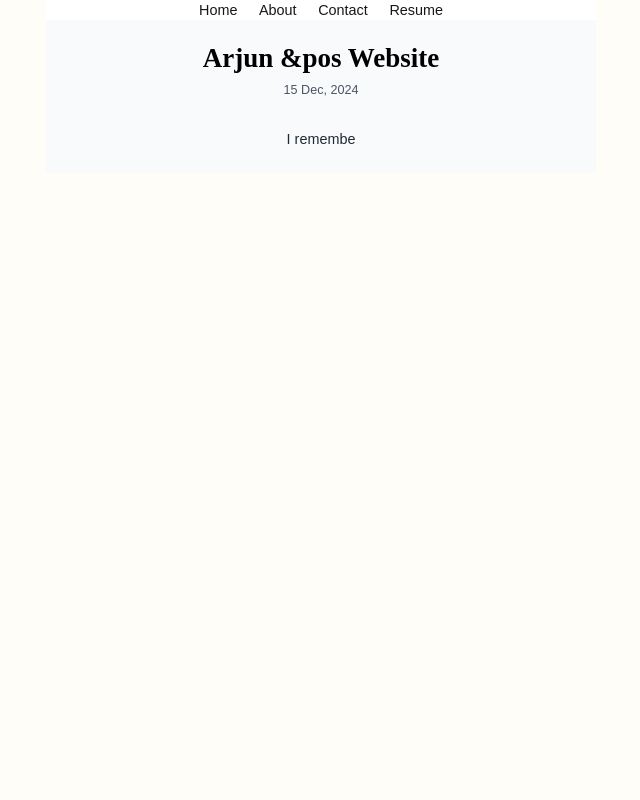
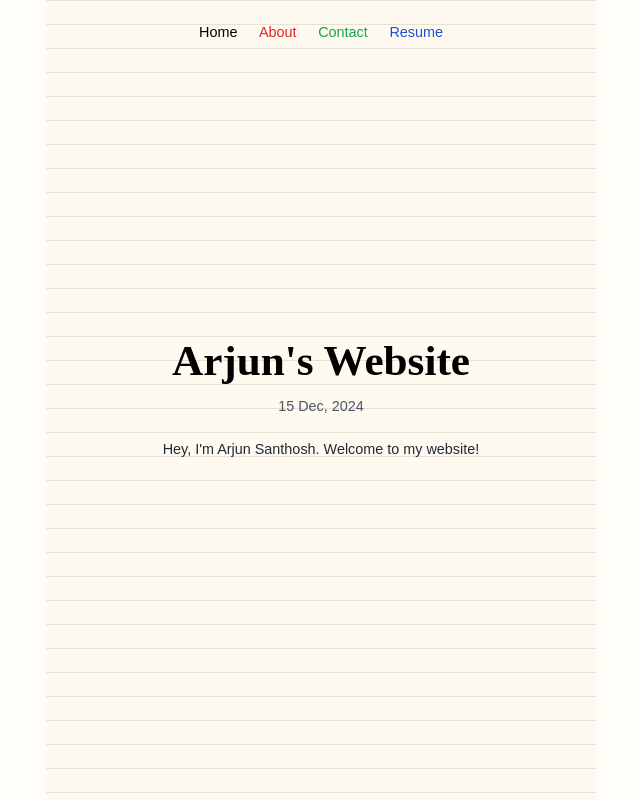
Before and after one commit to rjuna72/resumesite, a Next.js app: page / in a window 1280 px wide. Shown: the whole page, without its empty margins (319-959 px from the left). Built offline with nearby package versions, Linux system fonts and the light colour scheme.

Commit message:
added notebook aesthetic

```diff
--- a/app/Contact/page.tsx
+++ b/app/Contact/page.tsx
@@ -1,11 +1,43 @@
-export default function home(){
-    return(
-    <div className="">
-        <p>Hi</p>
-    </div>
+import Navbar from '../navbar';
+
+export default function home() {
+    return (
+        <div className="">
+            <Navbar/>
+
+
+
+
+            <div className="flex justify-center align-middle pt-11">
+            <span className="[&>svg]:h-5 [&>svg]:w-5">
+                <svg
+                    xmlns="http://www.w3.org/2000/svg"
+                    fill="currentColor"
+                    viewBox="0 0 496 512">
+                    <path
+                        d="M165.9 397.4c0 2-2.3 3.6-5.2 3.6-3.3 .3-5.6-1.3-5.6-3.6 0-2 2.3-3.6 5.2-3.6 3-.3 5.6 1.3 5.6 3.6zm-31.1-4.5c-.7 2 1.3 4.3 4.3 4.9 2.6 1 5.6 0 6.2-2s-1.3-4.3-4.3-5.2c-2.6-.7-5.5 .3-6.2 2.3zm44.2-1.7c-2.9 .7-4.9 2.6-4.6 4.9 .3 2 2.9 3.3 5.9 2.6 2.9-.7 4.9-2.6 4.6-4.6-.3-1.9-3-3.2-5.9-2.9zM244.8 8C106.1 8 0 113.3 0 252c0 110.9 69.8 205.8 169.5 239.2 12.8 2.3 17.3-5.6 17.3-12.1 0-6.2-.3-40.4-.3-61.4 0 0-70 15-84.7-29.8 0 0-11.4-29.1-27.8-36.6 0 0-22.9-15.7 1.6-15.4 0 0 24.9 2 38.6 25.8 21.9 38.6 58.6 27.5 72.9 20.9 2.3-16 8.8-27.1 16-33.7-55.9-6.2-112.3-14.3-112.3-110.5 0-27.5 7.6-41.3 23.6-58.9-2.6-6.5-11.1-33.3 2.6-67.9 20.9-6.5 69 27 69 27 20-5.6 41.5-8.5 62.8-8.5s42.8 2.9 62.8 8.5c0 0 48.1-33.6 69-27 13.7 34.7 5.2 61.4 2.6 67.9 16 17.7 25.8 31.5 25.8 58.9 0 96.5-58.9 104.2-114.8 110.5 9.2 7.9 17 22.9 17 46.4 0 33.7-.3 75.4-.3 83.6 0 6.5 4.6 14.4 17.3 12.1C428.2 457.8 496 362.9 496 252 496 113.3 383.5 8 244.8 8zM97.2 352.9c-1.3 1-1 3.3 .7 5.2 1.6 1.6 3.9 2.3 5.2 1 1.3-1 1-3.3-.7-5.2-1.6-1.6-3.9-2.3-5.2-1zm-10.8-8.1c-.7 1.3 .3 2.9 2.3 3.9 1.6 1 3.6 .7 4.3-.7 .7-1.3-.3-2.9-2.3-3.9-2-.6-3.6-.3-4.3 .7zm32.4 35.6c-1.6 1.3-1 4.3 1.3 6.2 2.3 2.3 5.2 2.6 6.5 1 1.3-1.3 .7-4.3-1.3-6.2-2.2-2.3-5.2-2.6-6.5-1zm-11.4-14.7c-1.6 1-1.6 3.6 0 5.9 1.6 2.3 4.3 3.3 5.6 2.3 1.6-1.3 1.6-3.9 0-6.2-1.4-2.3-4-3.3-5.6-2z" />
+                </svg>
+
+            </span>
+
+
+            <span className="[&>svg]:h-5 [&>svg]:w-5">
+                <svg
+                    xmlns="http://www.w3.org/2000/svg"
+                    fill="currentColor"
+                    viewBox="0 0 448 512">
+                    <path
+                        d="M100.3 448H7.4V148.9h92.9zM53.8 108.1C24.1 108.1 0 83.5 0 53.8a53.8 53.8 0 0 1 107.6 0c0 29.7-24.1 54.3-53.8 54.3zM447.9 448h-92.7V302.4c0-34.7-.7-79.2-48.3-79.2-48.3 0-55.7 37.7-55.7 76.7V448h-92.8V148.9h89.1v40.8h1.3c12.4-23.5 42.7-48.3 87.9-48.3 94 0 111.3 61.9 111.3 142.3V448z" />
+                </svg>
+            </span>
+
+            </div>
+
+
+        </div>
 
 
 
     )
 
-  }
+}
--- a/app/about/page.tsx
+++ b/app/about/page.tsx
@@ -1,8 +1,11 @@
 import Image from 'next/image';
+import Navbar from '../navbar';
 
 export default function Home() {
     return (
       <div>
+        <Navbar />
+
 
 
         <div className="h-screen min-w-full bg-gray-50 text-black flex flex-col items-center p-6">
@@ -15,9 +18,9 @@
 
           <div className="mb-8">
             <Image
-              src="/images/ss.png"
+              src="/images/pfp.jpg"
               alt="Graph and LLM representation"
-              width={500}
+              width={300}
               height={300}
               className="rounded-md shadow-lg border border-gray-200"
             />
--- a/app/globals.css
+++ b/app/globals.css
@@ -7,11 +7,14 @@
   --foreground: #171717;
 }
 
-@media (prefers-color-scheme: dark) {
-  :root {
-    --background: #0a0a0a;
-    --foreground: #ededed;
-  }
+:root {
+  --background: #f8f9fa; /* Light gray background */
+  --foreground: #343a40; /* Dark gray text */
+}
+
+body {
+  background-color: var(--background);
+  color: var(--foreground);
 }
 
 body {
@@ -19,6 +22,7 @@
   background: var(--background);
   font-family: Arial, Helvetica, sans-serif;
 }
+
 
 
 
@@ -181,3 +185,10 @@
   width: 550px;
   margin: 0 auto;
 }
+
+
+.bg-notebook {
+  background-color: #fffaf0; /* Light cream color for paper */
+  background-image: linear-gradient(to bottom, rgba(0, 0, 0, 0.1) 1px, transparent 1px);
+  background-size: 100% 24px; /* 24px spacing between lines */
+}
--- a/app/layout.tsx
+++ b/app/layout.tsx
@@ -3,7 +3,7 @@
 import "./globals.css";
 import { Analytics } from "@vercel/analytics/react"
 
-import Navbar from './navbar';
+
 
 const geistSans = Geist({
   variable: "--font-geist-sans",
@@ -27,8 +27,8 @@
 }>) {
   return (
     <html lang="en">
-      <body className={`${geistSans.variable} ${geistMono.variable} antialiased container`} >
-        <Navbar />
+      <body className={`${geistSans.variable} ${geistMono.variable} antialiased  container`} >
+
         {children}
         <Analytics/>
       </body>
--- a/app/navbar.tsx
+++ b/app/navbar.tsx
@@ -10,9 +10,9 @@
 
         <div className="hidden md:flex space-x-6">
             <Link href="/" className="hover:underline">Home</Link>
-            <Link href="/about" className="hover:underline">About</Link>
-            <Link href="/contact" className="hover:underline">Contact</Link>
-            <Link href="/resume" className="hover:underline">Resume</Link>
+            <Link href="/about" className="hover:underline text-red-600">About</Link>
+            <Link href="/contact" className="hover:underline text-green-600">Contact</Link>
+            <Link href="/resume" className="hover:underline text-blue-700">Resume</Link>
           </div>
 
     </nav>
--- a/app/page.tsx
+++ b/app/page.tsx
@@ -1,26 +1,24 @@
+import Link from "next/link";
+
 export default function Home() {
   return (
-    <div>
+    <div className="h-screen bg-gray-50 flex flex-col justify-center items-center text-black p-6 bg-notebook">
+      {/* Navbar */}
+      <div className="hidden md:flex space-x-6 absolute top-6">
+        <Link href="/" className="hover:underline">Home</Link>
+        <Link href="/about" className="hover:underline text-red-600">About</Link>
+        <Link href="/contact" className="hover:underline text-green-600">Contact</Link>
+        <Link href="/resume" className="hover:underline text-blue-700">Resume</Link>
+      </div>
 
-
-      <div className="h-auto min-w-full bg-gray-50 text-black flex flex-col items-center p-6">
-
-        <div className="text-center mb-8">
-          <h1 className="text-3xl font-bold mb-2">Arjun &pos Website</h1>
-          <p className="text-gray-600 text-sm">15 Dec, 2024</p>
-        </div>
-
-
-
-
-
-        <div className="max-w-2xl text-justify text-gray-800 leading-relaxed">
-          <p>
-            I remembe
-          </p>
-        </div>
+      {/* Notebook Content */}
+      <div className="relative rounded-md p-8 w-11/12 max-w-2xl">
+        <h1 className="text-5xl font-bold mb-4 text-center">Arjun&#39;s Website</h1>
+        <p className="text-gray-600 text-center mb-6">15 Dec, 2024</p>
+        <p className=" align-middle text-gray-800 text-center leading-relaxed">
+          Hey, I'm Arjun Santhosh. Welcome to my website!
+        </p>
       </div>
     </div>
   );
-
 }
--- a/app/resume/page.tsx
+++ b/app/resume/page.tsx
@@ -1,7 +1,9 @@
+import Navbar from '../navbar';
+
 export default function Home() {
     return (
       <div>
-
+        <Navbar/>
 
         <div className="h-auto min-w-full bg-gray-50 text-black flex flex-col items-center p-6">
 
```
Also changed, not shown: public/images/pfp.jpg (added), public/images/ss.png (renamed from app/images/ss.png).
